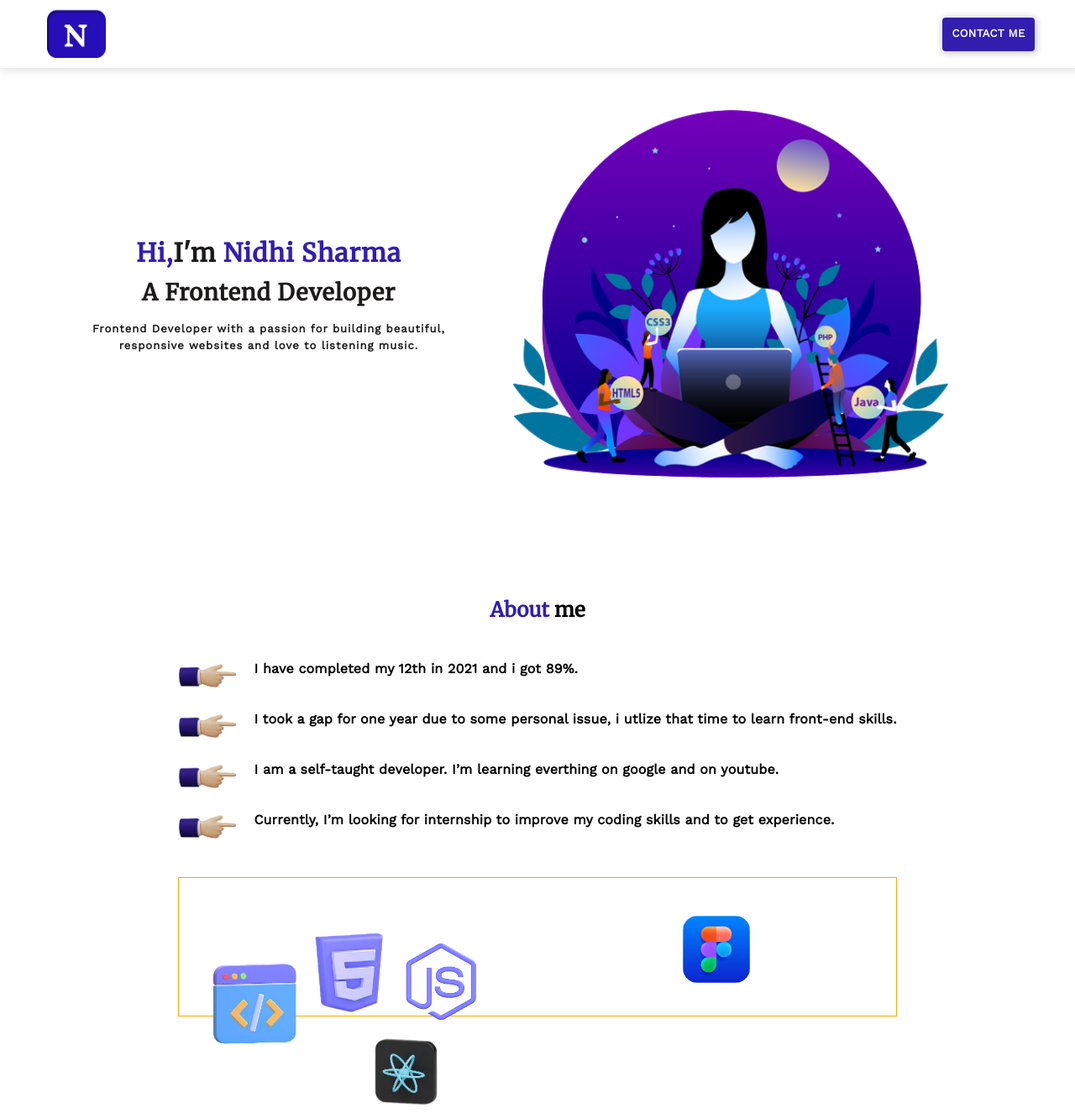
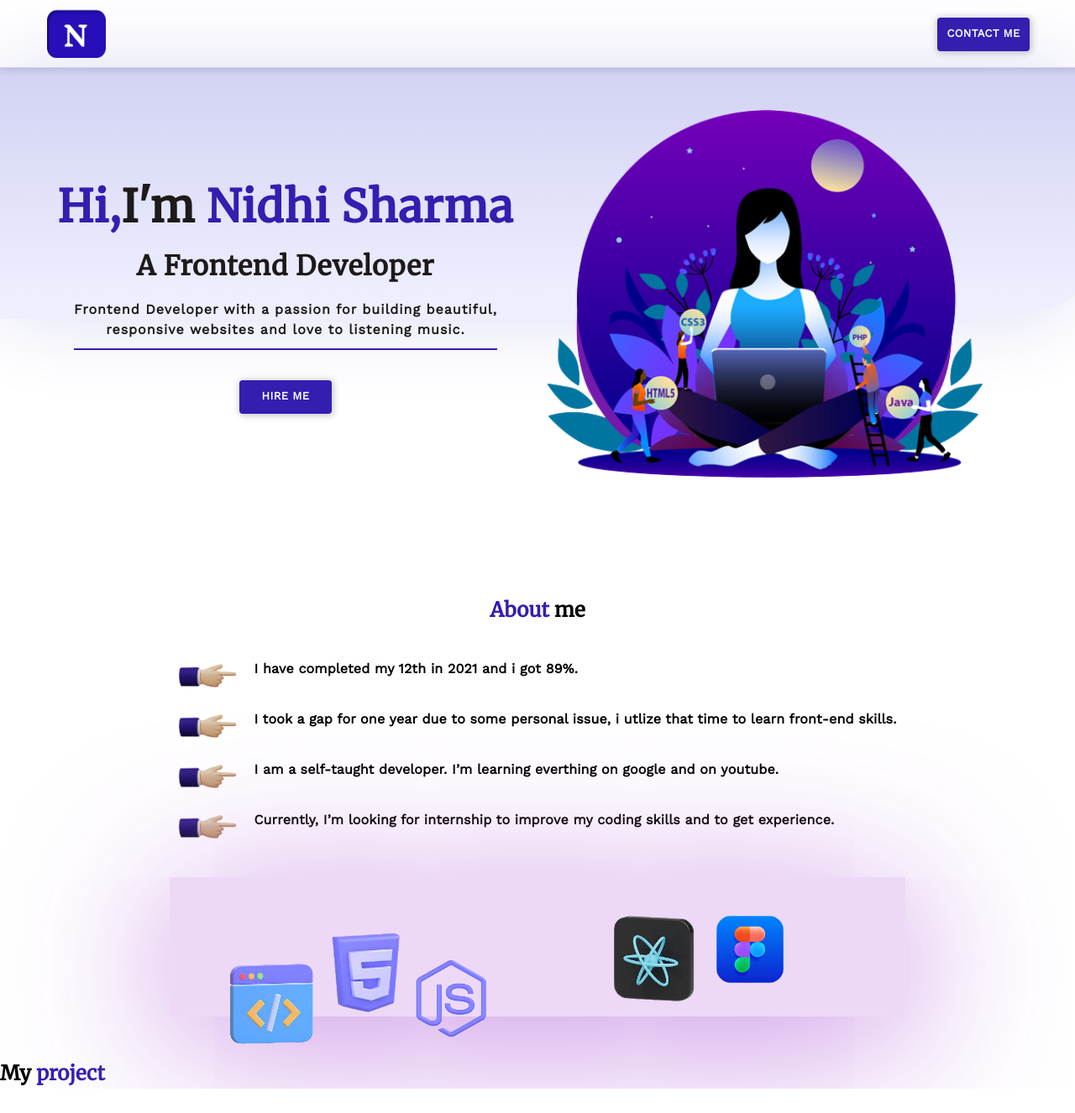
Before and after one commit to NidhiSharma63/portfolio, a React (Create React App) app: page / in a window 1280 px wide. Shown: the whole page at 84% size. After the commit the page ends 1297 px from the top, so only its background shows below. Built offline with nearby package versions, Linux system fonts and the light colour scheme.

Commit message:
buttonComponent added

```diff
--- a/src/App.css
+++ b/src/App.css
@@ -14,6 +14,9 @@
 }
 body{
     overflow-x: hidden;
+    padding: 0;
+    margin: 0;
+    position: relative;
 }
 .lightTheme{
     --background-color:#FFFFFF;
@@ -40,3 +43,33 @@ body{
 .my-build:hover::after{
     width: 95px;
 }
+.underLine-pTag::after{
+   content: '';
+   /* position: relative; */
+   display: block;
+   margin-top: 10px;
+   height: 2px;
+   background-color: var(--secondary-color);
+}
+.imagesContainer{
+    background-color: #bb71dd44;
+    box-shadow: 1px 24px 184px 0px #bb71dddc ;
+    border: 1px solid #bb71dd02;
+}
+.bg{
+    /* background-color: rgba(255, 172, 19, 0.301); */
+    width: 100%;
+    position: absolute;
+    height: 300px;
+    border-bottom-right-radius: 11%;
+    top: 0;
+    left: 0;
+    margin-top: 80px;
+    box-shadow: 1px 0px 100px  rgba(8, 8, 173, 0.137);
+    z-index: -1;
+    background: rgb(45,53,253);
+    background: linear-gradient(0deg, rgba(45,53,253,0.08167016806722693) 9%, rgba(34,34,195,0.2049194677871149) 100%);
+}
+.navbar{
+    box-shadow: 1px 1px 1px 1px rgb(45,53,253) inset;
+}
--- a/src/App.jsx
+++ b/src/App.jsx
@@ -29,6 +29,7 @@ const App = () => {
         <Navbar />
         <HeroBanner/>
         <About />
+        <MyProjects/>
       </Box>
   )
 }
--- a/src/components/About.jsx
+++ b/src/components/About.jsx
@@ -35,7 +35,8 @@ const About = () => {
       <Box
         marginTop='30px'>
         {/* textContainer */}
-        <Box>
+        <Box
+          p='0px 10px'>
           {/* single box */}
           {
             IntroText.map((text,index) => {
@@ -66,13 +67,18 @@ const About = () => {
         {/* textContainer end */}
         {/* imagesContainer */}
         <Box
+          className='imagesContainer'
           marginTop='30px'
           position='relative'
-          border='1px solid orange'>
+          // border='1px solid orange'
+          display='flex'
+          alignItems='center'>
+          <Box>
+            {/* <Box> */}
             <Box
               position='relative'
               component='img'
-            left='30px'
+              left='60px'
               top='50px'
               sx={{
                 width:'120px',
@@ -82,7 +88,7 @@ const About = () => {
             <Box
               position='relative'
               component='img'
-            left='20px'
+              left='50px'
               top='20px'
               sx={{
                 width:'130px',
@@ -92,8 +98,8 @@ const About = () => {
             <Box
               position='relative'
               component='img'
-            left= '-2px'
-            top= '30px'
+              left= '20px'
+              top= '50px'
               sx={{
                 width:'130px',
               }}
@@ -102,25 +108,28 @@ const About = () => {
             <Box
               position='relative'
               component='img'
-            right='160px'
-            top='120px'
+              left='130px'
+              top='0px'
               sx={{
-              width:'100px',
+                width:'130px',
               }}
               src={react}
             />
             <Box
               position='relative'
               component='img'
-            left='80px'
+              left='100px'
               top='5px'
               sx={{
                 width:'160px',
               }}
               src={figma}
             />
+            {/* </Box> */}
+          </Box>
         </Box>
         {/* imagesContainer end*/}
+
       </Box>
     </Box>
   )
--- /dev/null
+++ b/src/components/Button.jsx
@@ -0,0 +1,28 @@
+import React from 'react';
+import { Button } from '@mui/material';
+
+const ButtonComponent = ({value}) => {
+  return (
+    <Button
+      size='small'
+      className='nav-btn'
+      sx={{
+        backgroundColor:'var(--secondary-color)',
+        color:'white',
+        fontFamily:'var(--fontFamilyWorkSans)',
+        fontSize:'13px',
+        fontWeight:'bold',
+        width:'110px',
+        height:'40px',
+        boxShadow: '1px 1px 8px 1px rgba(13, 13, 24, 0.24)',
+        "&.MuiButtonBase-root:hover": {
+          bgcolor: "transparent",
+          border: "3px solid var(--secondary-color)",
+          color: "var(--secondary-color)",
+        }
+      }}
+    >{value}</Button>
+  )
+}
+
+export default ButtonComponent
--- a/src/components/HeroBanner.jsx
+++ b/src/components/HeroBanner.jsx
@@ -1,32 +1,38 @@
 import React from 'react';
 
 import { Box,Stack,Button,Typography } from '@mui/material';
-
 import main from '../Images/main2.png';
+import ButtonComponent from './Button';
 
 
 
 const HeroBanner = () => {
   return (
+    <>
       <Box
         display='flex'
         alignItems='center'
         justifyContent='center'
-      margin='50px'
-      gap='40px'
+        // position='relative'
         sx={{
           flexDirection:{xs:'column',md:'row'},
+          margin:{xs:'50px',md:'50px 0px'},
+          gap:{xs:'40px',md:'0px'},
+
         }}>
+
         <Box
           display='flex'
           flexDirection='column'
           alignItems='center'
           textAlign='center'
           color='var(--primary-color)'
-          gap='4px'>
+          gap='6px'>
             <Typography
               fontFamily='var(--fontFamilyMerriweather)'
-              fontSize='30px'
+              sx={{
+                fontSize:{xs:'30px',sm:'42px',lg:'53px'}
+              }}
               fontWeight='bold'
               letterSpacing='1px'
               >
@@ -34,30 +40,43 @@ const HeroBanner = () => {
             </Typography>
             <Typography
               fontFamily='var(--fontFamilyMerriweather)'
-              fontSize='27px'
+              sx={{
+                fontSize:{xs:'23px',md:'29px',lg:'32px'}
+              }}
               fontWeight='bold'
               letterSpacing='1px'
               >
               A Frontend Developer
             </Typography>
             <Typography
+              className='underLine-pTag'
               fontFamily='var(--fontFamilyWorkSans)'
-              fontSize='13px'
+              position='relative'
+              sx={{
+                fontSize:{xs:'10px',sm:'13px',lg:'16px'},
+              }}
               fontWeight='bold'
               letterSpacing='1px'
               marginTop='10px'
+              marginBottom='30px'
               >
               Frontend Developer with a passion for building beautiful,<br/> responsive websites and love to listening music.
             </Typography>
+            <ButtonComponent value='Hire me'/>
           </Box>
           <Box
             component='img'
             src={main}
             sx={{
-            width:{xs:'500px',sm:'500px',md:'600px'},
+              width:{xs:'500px',sm:'500px',md:'400px',lg:'600px'},
             }}
           />
       </Box>
+      <Box
+        className='bg'>
+
+      </Box>
+    </>
   )
 }
 
--- a/src/components/MyProjects.jsx
+++ b/src/components/MyProjects.jsx
@@ -1,9 +1,25 @@
-import React from 'react'
+import React from 'react';
+
+import { Box,Typography } from '@mui/material'
 
 const MyProjects = () => {
   return (
-    <div>MyProjects</div>
+    <Box
+      marginTop='50px'
+    >
+      <Typography
+        fontFamily='var(--fontFamilyMerriweather)'
+        fontWeight='bold'
+        sx={{
+          fontSize:'24px',
+        }}>
+        My<Box component='span' color='var(--secondary-color)'> project</Box>
+      </Typography>
+      <Box>
+
+      </Box>
+    </Box>
   )
 }
 
-export default MyProjects
+export default MyProjects;
--- a/src/components/Navbar.jsx
+++ b/src/components/Navbar.jsx
@@ -4,6 +4,7 @@ import { Box,Stack,Button} from '@mui/material';
 import MenuSharpIcon from '@mui/icons-material/MenuSharp';
 
 import logo from '../Images/logo.png';
+import ButtonComponent from './Button';
 
 const Navbar = () => {
   // const window
@@ -11,12 +12,14 @@ const Navbar = () => {
   console.log(scroll);
   return (
     <Box
+      className="navbar"
       width='100%'
       position='relative'
       display='flex'
       p='6px'
       justifyContent='space-between'
       alignItems='center'
+      // backgroundColor='white'
       sx={{
         boxShadow: '1px 1px 10px 1px rgba(13, 13, 24, 0.14)',
       }}
@@ -99,30 +102,15 @@ const Navbar = () => {
               position='relative'>My build</a>
           </Stack>
         </Box>
-        <Button
-          size='small'
-          className='nav-btn'
-          sx={{
-            backgroundColor:'var(--secondary-color)',
-            color:'white',
-            fontFamily:'var(--fontFamilyWorkSans)',
-            fontSize:'13px',
-            fontWeight:'bold',
-            width:'110px',
-            height:'40px',
-            marginRight:'14px',
-            boxShadow: '1px 1px 8px 1px rgba(13, 13, 24, 0.24)',
-            "&.MuiButtonBase-root:hover": {
-              bgcolor: "transparent",
-              border: "3px solid var(--secondary-color)",
-              color: "var(--secondary-color)",
-            }
-          }}
-          >Contact me</Button>
+        <Box
+          component='span'
+          marginRight='20px'>
+          <ButtonComponent value='Contact me'/>
+        </Box>
 
        </Box>
     </Box>
   )
 }
 
-export default Navbar
+export default Navbar;
```
Lines whose indentation alone changed are shown as unchanged.
